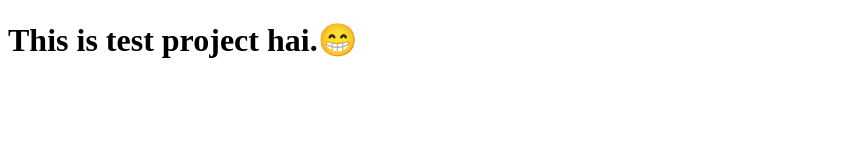
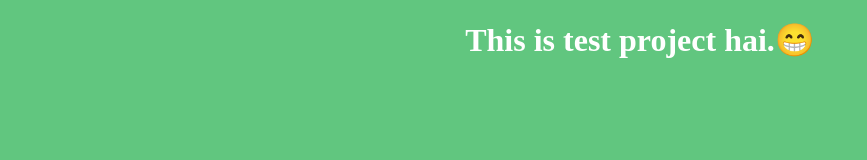
Before and after one commit to subodhsunuwar/git-repo, a plain HTML site: page index.html in a window 1280 px wide. Shown: the whole page, without its empty margins (0-867 px from the left). Drawn offline with Linux system fonts and the light colour scheme.

Commit message:
added css file

```diff
--- a/index.html
+++ b/index.html
@@ -4,6 +4,7 @@
     <meta charset="UTF-8">
     <meta name="viewport" content="width=device-width, initial-scale=1.0">
     <title>Test repo</title>
+    <link rel="stylesheet" href="./style.css">
 </head>
 <body>
     <h1>This is test project hai.😁</h1>
--- /dev/null
+++ b/style.css
@@ -0,0 +1,5 @@
+body {
+    background-color: rgb(97, 198, 127);
+    color:rgb(255, 255, 255);
+    text-align: center;
+}
```
